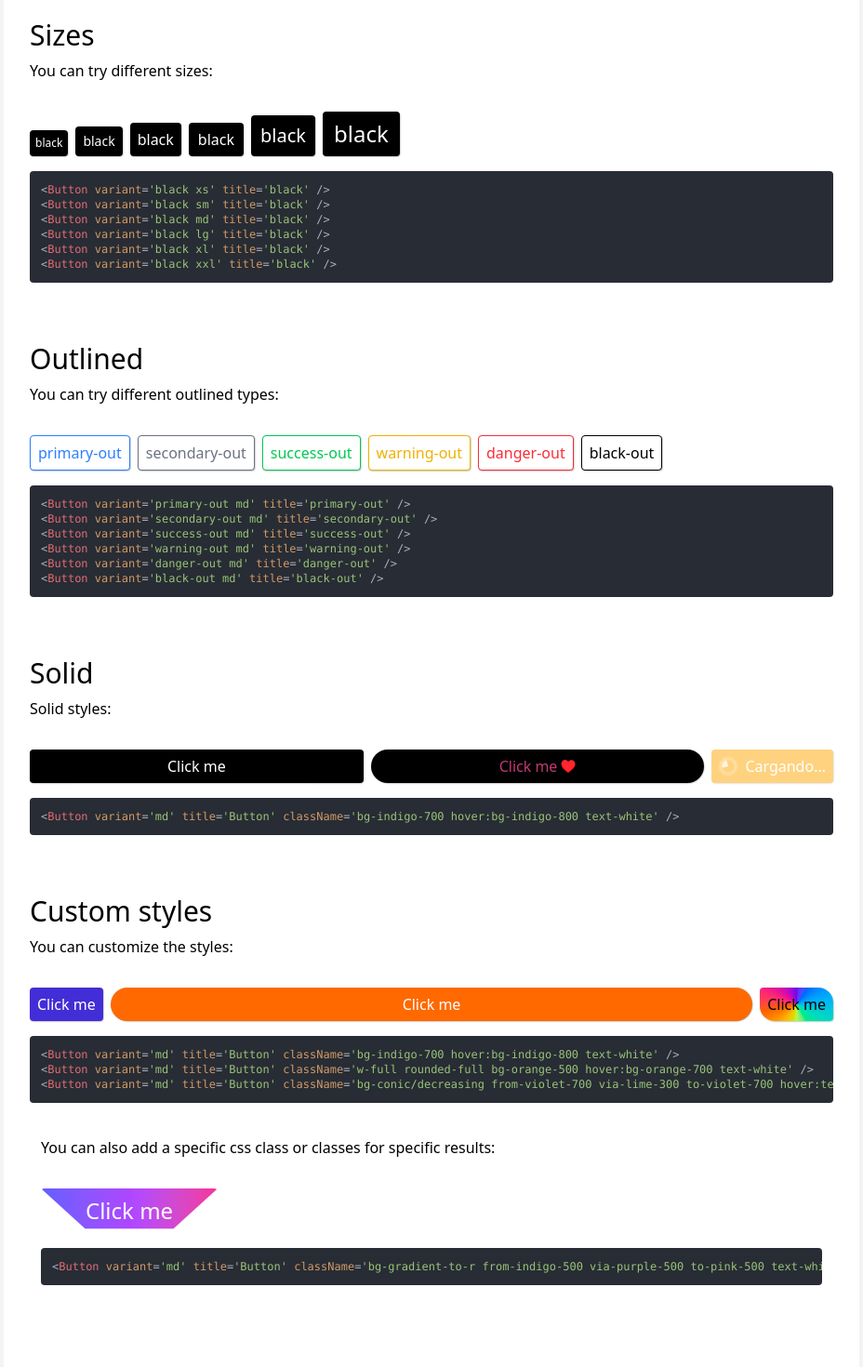
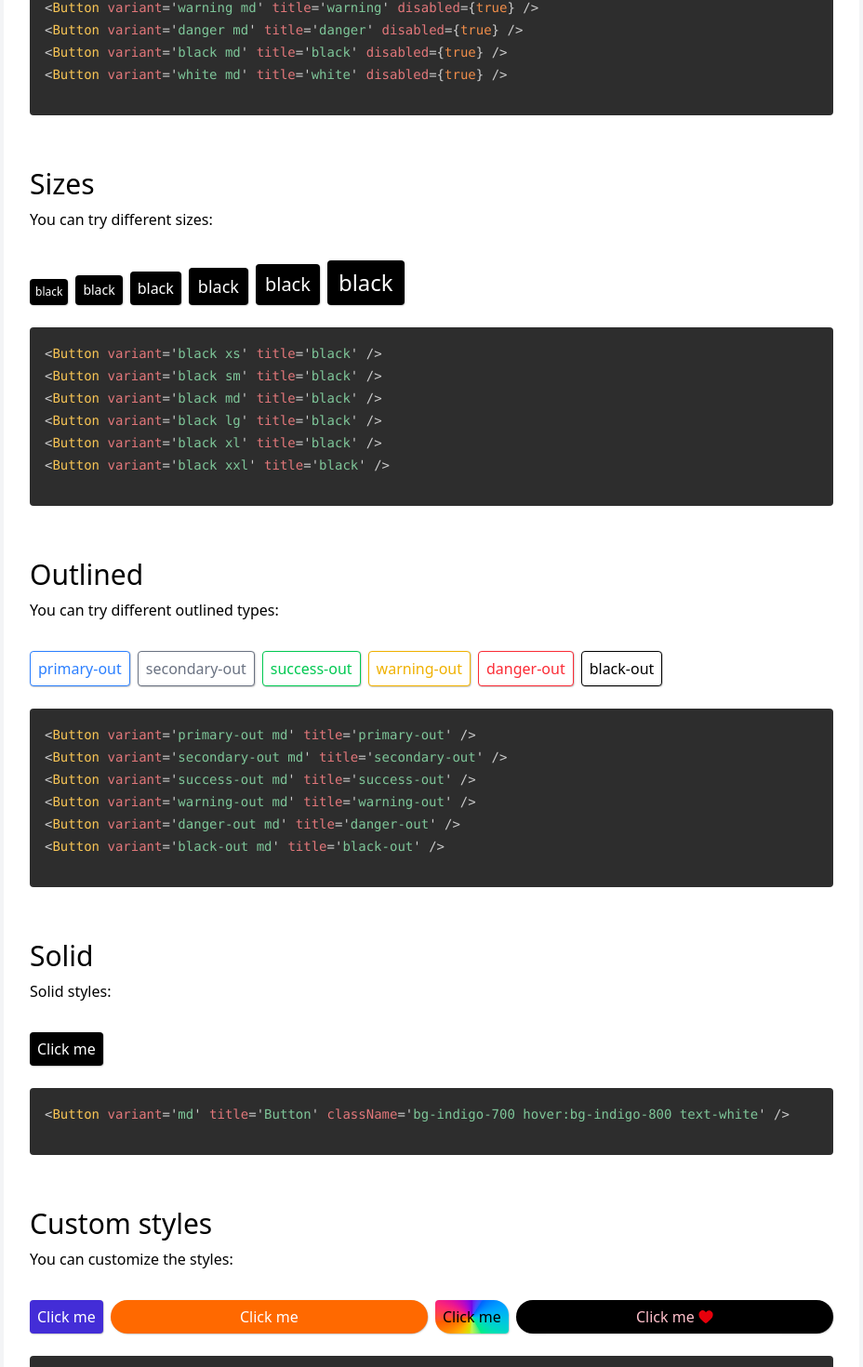
Before and after one commit to IsaaChaquito/compOWNents, a React (Vite) app: page /buttons in a window 1280 px wide. Shown: the part 897-2367 px from the top of the page at 93% size, without its empty margins (176-1104 px from the left). Built offline with nearby package versions, Linux system fonts and the light colour scheme.

Commit message:
Agregar soporte para Prism.js en el componente CodeBlock, incluyendo nuevos íconos de carga y mejoras en el botón. Se actualizan los estilos y se añaden nuevas dependencias en package.json y package-lock.json.

```diff
--- a/package.json
+++ b/package.json
@@ -13,6 +13,7 @@
     "@highlightjs/cdn-assets": "^11.11.1",
     "@tailwindcss/vite": "^4.0.0",
     "highlight.js": "^11.11.1",
+    "prismjs": "^1.30.0",
     "react": "^18.3.1",
     "react-dom": "^18.3.1",
     "react-router": "^7.1.3",
--- /dev/null
+++ b/src/assets/icons/LoaderCircular.jsx
@@ -0,0 +1,5 @@
+export const LoaderCircular = (props) => {
+  return (
+    <svg xmlns="http://www.w3.org/2000/svg" width="1em" height="1em" viewBox="0 0 24 24" {...props}><path fill="currentColor" d="M12 2A10 10 0 1 0 22 12A10 10 0 0 0 12 2Zm0 18a8 8 0 1 1 8-8A8 8 0 0 1 12 20Z" opacity=".5"/><path fill="currentColor" d="M20 12h2A10 10 0 0 0 12 2V4A8 8 0 0 1 20 12Z"><animateTransform attributeName="transform" dur="1s" from="0 12 12" repeatCount="indefinite" to="360 12 12" type="rotate"/></path></svg>
+  )
+}
--- a/src/assets/icons/heart.jsx
+++ b/src/assets/icons/heart.jsx
@@ -1,6 +1,6 @@
 
 export const HeartIcon = ( props ) => {
   return (
-    <svg xmlns="http://www.w3.org/2000/svg" {...props} width="1em" height="1em" viewBox="0 0 128 128"><path fill="#DB0A28" d="M64.8 120.71c3.68 0 32.11-24.18 48.7-44.07c15.96-19.14 10.2-41.74 6.69-48.03c-4.15-7.43-56.94 17.01-56.94 17.01S14.07 17.99 10.39 23.99C5.4 32.13-1.59 53.54 12.52 73.45C27.5 94.6 60.85 120.71 64.8 120.71"/><path fill="#FF262E" d="M64.55 114.2s52.26-38.68 56.75-62.3c4.25-22.37-4.45-33.22-15.16-38.45C78.99.19 65.29 26.21 64 26.21S49.95.14 23.7 11.42C9.24 17.63 3.18 34.53 8.91 53.57c8.41 27.94 55.64 60.63 55.64 60.63"/></svg>
+    <svg xmlns="http://www.w3.org/2000/svg" {...props} width="1em" height="1em" viewBox="0 0 128 128"><path fill="currentColor" d="M64.8 120.71c3.68 0 32.11-24.18 48.7-44.07c15.96-19.14 10.2-41.74 6.69-48.03c-4.15-7.43-56.94 17.01-56.94 17.01S14.07 17.99 10.39 23.99C5.4 32.13-1.59 53.54 12.52 73.45C27.5 94.6 60.85 120.71 64.8 120.71"/><path fill="currentColor" d="M64.55 114.2s52.26-38.68 56.75-62.3c4.25-22.37-4.45-33.22-15.16-38.45C78.99.19 65.29 26.21 64 26.21S49.95.14 23.7 11.42C9.24 17.63 3.18 34.53 8.91 53.57c8.41 27.94 55.64 60.63 55.64 60.63"/></svg>
   )
 }
--- a/src/assets/icons/index.js
+++ b/src/assets/icons/index.js
@@ -6,3 +6,6 @@ export * from './CopyIcon.jsx'
 export * from './github.jsx'
 export * from './heart.jsx'
 export * from './linkedin.jsx'
+export * from './LoaderDefaultIcon.jsx'
+export * from './Loader3Dots.jsx'
+export * from './LoaderCircular.jsx'
--- a/src/components/CodeBlock.jsx
+++ b/src/components/CodeBlock.jsx
@@ -1,16 +1,16 @@
 import { useEffect, useState } from "react";
-import hljs from "highlight.js";
+import Prism from "prismjs";
 import { CopyIcon } from "../assets/icons";
-import "highlight.js/styles/atom-one-dark.css"; // Puedes cambiar el tema
+import "prismjs/themes/prism-tomorrow.css"; // Tema oscuro similar a atom-one-dark
+import "prismjs/components/prism-jsx"; // Importar soporte para JSX
 
-
-const CodeBlock = ({ children }) => {
-
+const CodeBlock = ({ children, language = "jsx" }) => {
   const [isCopied, setIsCopied] = useState(false);
 
   useEffect(() => {
-    hljs.highlightAll();
-  }, []);
+    // Highlight en el montaje inicial y cuando cambia el contenido
+    Prism.highlightAll();
+  }, [children]);
 
   const copyToClipboard = () => {
     navigator.clipboard.writeText(children);
@@ -21,20 +21,19 @@ const CodeBlock = ({ children }) => {
   };
 
   return (
-  <div className="relative w-ful">
-      <pre className="peer text-sm  overflow-hidden  h-full">
-        <code  className="language-xml rounded text-xs  ">
+    <div className="relative w-full">
+      <pre className="peer text-sm overflow-hidden h-full rounded">
+        <code className={`language-${language} !text-sm`}>
           {children}
         </code>
       </pre>
       <button
         onClick={copyToClipboard}
-        className={`${isCopied ? "opacity-100" : "opacity-0"} flex absolute top-2 right-2 bg-[#333] text-white py-1 px-2 rounded cursor-pointer hover:bg-[#444] transition duration-300 ease-in-out text-sm peer-hover:opacity-100 hover:opacity-100`}
+        className={`${isCopied ? "opacity-100" : "opacity-0"} flex absolute top-3 right-1 bg-gray-500 text-white py-1 px-2 rounded cursor-pointer hover:bg-gray-600 transition duration-300 ease-in-out text-sm peer-hover:opacity-100 hover:opacity-100`}
       >
         <CopyIcon className="w-4 h-4" />
         {isCopied && <span className="text-xs ml-1"> Copied! </span>}
       </button>
-
     </div>
   );
 };
--- a/src/components/Footer.jsx
+++ b/src/components/Footer.jsx
@@ -5,7 +5,7 @@ export const Footer = () => {
     <div className=" py-5 w-full h-auto flex flex-col justify-around items-center  gap-5 bg-black border-t border-slate-600">
       <p className="flex justify-center items-center text-slate-400 rounded-full ">
         Created with
-        <HeartIcon title='Love' className="w-5 h-5 mx-1"/> by
+        <HeartIcon title='Love' className="w-5 h-5 mx-1 text-red-500"/> by
           <a
             title='Isaac Castro G. on LinkedIn'
             className="pl-1 font-['mea\_culpa'] text-xl text-blue-5000 hover:text-blue-600 underline underline-offset-2 decoration-1"
--- a/src/components/pages/buttons/ButtonsPage.jsx
+++ b/src/components/pages/buttons/ButtonsPage.jsx
@@ -1,9 +1,10 @@
 import CodeBlock from '../../CodeBlock';
 import { SubSection } from './SubSection';
 import { Buttons } from './Buttons';
-import { HeartIcon } from '../../../assets/icons';
+import { HeartIcon, LoaderCircular } from '../../../assets/icons';
 
 import Button from '../../ui/Buttons/Button';
+import { useState } from 'react';
 
 export const sizeTypes = [
   'black xs',
@@ -38,6 +39,14 @@ export const customTypes = [
 ]
 
 export const ButtonsPage = () => {
+
+  const [isLoading, setIsLoading] = useState(false);
+   const handleLoading = () => {
+    setIsLoading(true)
+    setTimeout(() => {
+      setIsLoading(false)
+    }, Math.floor(Math.random() * 4000) + 1000)
+  }
 
   return (
     <div className='w-full h-full flex flex-col relative '>
@@ -102,28 +111,10 @@ export const ButtonsPage = () => {
       <SubSection subTitle='Solid' description='Solid styles:'>
         <div className='flex gap-2'>
           <Button
-            variant='solid md'
+            variant='solid bg- md'
             title='Button'
-            className='w-full'
           />
 
-        <Button
-          variant="md text-#c33872 bg-black" // Clases para el builder
-          // text="Enviar formulario"
-          className=' hover:!text-red-600 w-full rounded-full'
-          // icon={{ position: 'right', content: () => <span>🚀</span> }}
-          icon={{ position: 'right', content: () => <HeartIcon /> }}
-          disabled={false} // Disabled depende del input
-          isLoading={false}
-          onClick={() => console.log('clicked button2')}
-          tooltip="Haz clic para enviar"
-        />
-      <Button
-        variant="md bg-orange text-white "
-        text="Procesando"
-        isLoading={true}
-        disabled={true}
-      />
         </div>
           <CodeBlock>
             {`<Button variant='md' title='Button' className='bg-indigo-700 hover:bg-indigo-800 text-white' />`}
@@ -131,7 +122,6 @@ export const ButtonsPage = () => {
       </SubSection>
 
       <SubSection subTitle='Custom styles' description='You can customize the styles:'>
-        {/* <Buttons types={customTypes} styles='bg-indigo-700 hover:bg-indigo-800 text-white' /> */}
         <div className='flex gap-2'>
           <Button
             variant='md'
@@ -150,6 +140,16 @@ export const ButtonsPage = () => {
             title='Button'
             className='bg-conic/decreasing from-violet-700 via-lime-300 to-violet-700 hover:text-white rounded-tr-2xl rounded-bl-2xl'
           />
+
+          <Button
+            variant="md text-#ffc0cb  bg-black" // Clases para el builder
+            // text="Enviar formulario"
+            className=' hover:!text-red-600 w-full rounded-full'
+            // icon={{ position: 'right', content: () => <span>🚀</span> }}
+            icon={{ position: 'right', content: () => <HeartIcon className=' text-red-600' /> }}
+            onClick={() => console.log('clicked button2')}
+            tooltip="Haz clic para enviar"
+          />
         </div>
 
         <CodeBlock>
@@ -159,8 +159,9 @@ export const ButtonsPage = () => {
             `<Button variant='md' title='Button' className='bg-indigo-700 hover:bg-indigo-800 text-white' />\n<Button variant='md' title='Button' className='w-full rounded-full bg-orange-500 hover:bg-orange-700 text-white' />\n<Button variant='md' title='Button' className='bg-conic/decreasing from-violet-700 via-lime-300 to-violet-700 hover:text-white rounded-tr-2xl rounded-bl-2xl' />`
           }
         </CodeBlock>
+      </SubSection>
 
-        <SubSection description='You can also add a specific css class or classes for specific results:'>
+      <SubSection subTitle='Custom classes' description='You can also add a specific css class or classes for specific results:'>
           <div>
             <Button
               variant='xxl'
@@ -176,6 +177,34 @@ export const ButtonsPage = () => {
           </CodeBlock>
         </SubSection>
 
+      <SubSection subTitle='Loading state' description='You can set the loading state with the isLoading prop:'>
+        <div className='flex gap-2'>
+          <Button
+            variant="md bg-orange text-white"
+            className='w-full'
+            text="Load data"
+            isLoading={isLoading}
+            loadingIcon={{ content: () => <LoaderCircular className='h-5 w-5 text-white' />, position: 'right' }}
+            loadingText="Loading"
+            disabled={isLoading}
+            onClick={handleLoading}
+          />
+        </div>
+<CodeBlock>
+  {`<Button
+  variant="md bg-orange text-white"
+  className='w-full'
+  text="Load data"
+  isLoading={isLoading}
+  loadingIcon={{
+    position: 'right',
+    content: () => <LoaderCircular className='h-5 w-5 text-white' />
+  }}
+  loadingText="Loading"
+  disabled={isLoading}
+  onClick={handleLoading}
+/>`}
+</CodeBlock>
       </SubSection>
 
     </div>
--- a/src/components/ui/Buttons/Button.jsx
+++ b/src/components/ui/Buttons/Button.jsx
@@ -1,6 +1,7 @@
 // MyButton.jsx
 import { useMemo } from 'react';
 import ButtonBuilder2 from './ButtonBuilder';
+import { LoaderDefaultIcon } from '../../../assets/icons';
 
 const Button = ({
   variant = '',           // Ejemplo: 'primary color-#ffffff'
@@ -10,6 +11,8 @@ const Button = ({
   type = 'button',        // Tipo de botón
   disabled = false,       // Estado deshabilitado
   isLoading = false,      // Estado de carga
+  loadingText,
+  loadingIcon = { content: () => <LoaderDefaultIcon className='animate-spin h-5 w-5 text-white' />, position: 'left' }   ,      // Icono de carga},
   onClick,                // Evento click
   tooltip,                // Tooltip para accesibilidad
 }) => {
@@ -30,44 +33,47 @@ const Button = ({
   }, [variant]);
 
   const IconComponent = icon?.content;
+  const IconLoading = loadingIcon?.content;
 
   return (
     <button
       onClick={() => !disabled && !isLoading && onClick?.()} // Evita clics si está disabled o loading
       className={`${className} ${builderState?.classes || ''} ${icon ? ' flex items-center gap-2' : ''} ${
-        disabled ? 'pointer-events-none opacity-50 select-none cursor-not-allowed' : ''
-      } ${isLoading ? 'pointer-events-none cursor-not-allowed' : ''}`}
+        disabled ? 'pointer-events-none opacity-50 select-none' : ''
+      } ${isLoading ? 'pointer-events-none' : ''}`}
       style={builderState?.styles || {}}
       type={type}
       title={tooltip}
     >
-      {isLoading ? (
-        <span className="flex items-center gap-2">
-          <svg
-            className="animate-spin h-5 w-5 text-white"
-            xmlns="http://www.w3.org/2000/svg"
-            fill="none"
-            viewBox="0 0 24 24"
-          >
-            <circle
-              className="opacity-25"
-              cx="12"
-              cy="12"
-              r="10"
-              stroke="currentColor"
-              strokeWidth="4"
-            />
-            <path
-              className="opacity-75"
-              fill="currentColor"
-              d="M4 12a8 8 0 018-8v8h-8z"
-            />
-          </svg>
-          Cargando...
-        </span>
-      ) : (
+      {isLoading ?
+        loadingIcon ? (
+          <span className="flex items-center gap-1">
+            {loadingIcon?.position === 'left' && (
+              <span>
+                {typeof IconLoading === 'function' ? (
+                  <IconLoading />
+                ) : (
+                  <img src={IconLoading} alt="iconLoading" className="h-5 w-5" />
+                )}
+              </span>
+            )}
+            {loadingText}
+            {loadingIcon?.position === 'right' && (
+              <span>
+
+                {typeof IconLoading === 'function' ? (
+                  <IconLoading />
+                ) : (
+                  <img src={IconLoading} alt="icon" className="h-5 w-5" />
+                )}
+              </span>
+            )}
+          </span>
+        )
+        : <LoaderDefaultIcon className='animate-spin h-5 w-5 text-white' />
+        : (
         <span className="flex items-center gap-1">
-          {icon && icon.position === 'left' && (
+          {icon?.position === 'left' && (
             <span>
               {typeof IconComponent === 'function' ? (
                 <IconComponent />
@@ -77,7 +83,7 @@ const Button = ({
             </span>
           )}
           {text}
-          {icon && icon.position === 'right' && (
+          {icon?.position === 'right' && (
             <span>
               {typeof IconComponent === 'function' ? (
                 <IconComponent />
--- a/src/components/ui/Buttons/ButtonBuilder.js
+++ b/src/components/ui/Buttons/ButtonBuilder.js
@@ -2,7 +2,7 @@
 class ButtonBuilder {
   constructor() {
     this.classes = 'flex justify-center items-center rounded transition-all duration-150 focus:outline-none cursor-pointer user-select-none shadow-low text-nowrap active:scale-x-95 active:scale-y-85',
-    this.styles = {};
+    this.styles = {  };
   }
 
   primary( outline ) {
@@ -96,7 +96,7 @@ class ButtonBuilder {
   }
 
   lg() {
-    this.classes += 'text-lg px-2.5 py-1.5 h-fit'
+    this.classes += ' text-lg px-2.5 py-1.5 h-fit'
     return this;
   }
 
@@ -110,18 +110,19 @@ class ButtonBuilder {
     return this;
   }
 
-  solid( color ){
+  xxxl() {
+    this.classes += ' text-3xl px-3 py-2 h-fit'
+    return this;
+  }
 
-    if(color){
-      color.startsWith('#')
-    }
-
-    this.classes +=` bg-black text-white hover:text-gray-300  `
+  solid(){
+    this.classes += ` bg-black text-white hover:text-gray-300  `
     return this
   }
 
   reset() {
-    this.classes ='rounded transition-all duration-200 focus:outline-none cursor-pointer'
+    this.classes = ' flex justify-center items-center rounded transition-all duration-150 focus:outline-none cursor-pointer user-select-none shadow-low text-nowrap active:scale-x-95 active:scale-y-85',
+    this.styles = {};
   }
 
   bg(color) {
```
Also changed, not shown: src/assets/icons/Loader3Dots.jsx (added, +7 -0 lines), src/assets/icons/LoaderDefaultIcon.jsx (added, +26 -0 lines), 1 other file (tests, documents, lock files or other folders).
